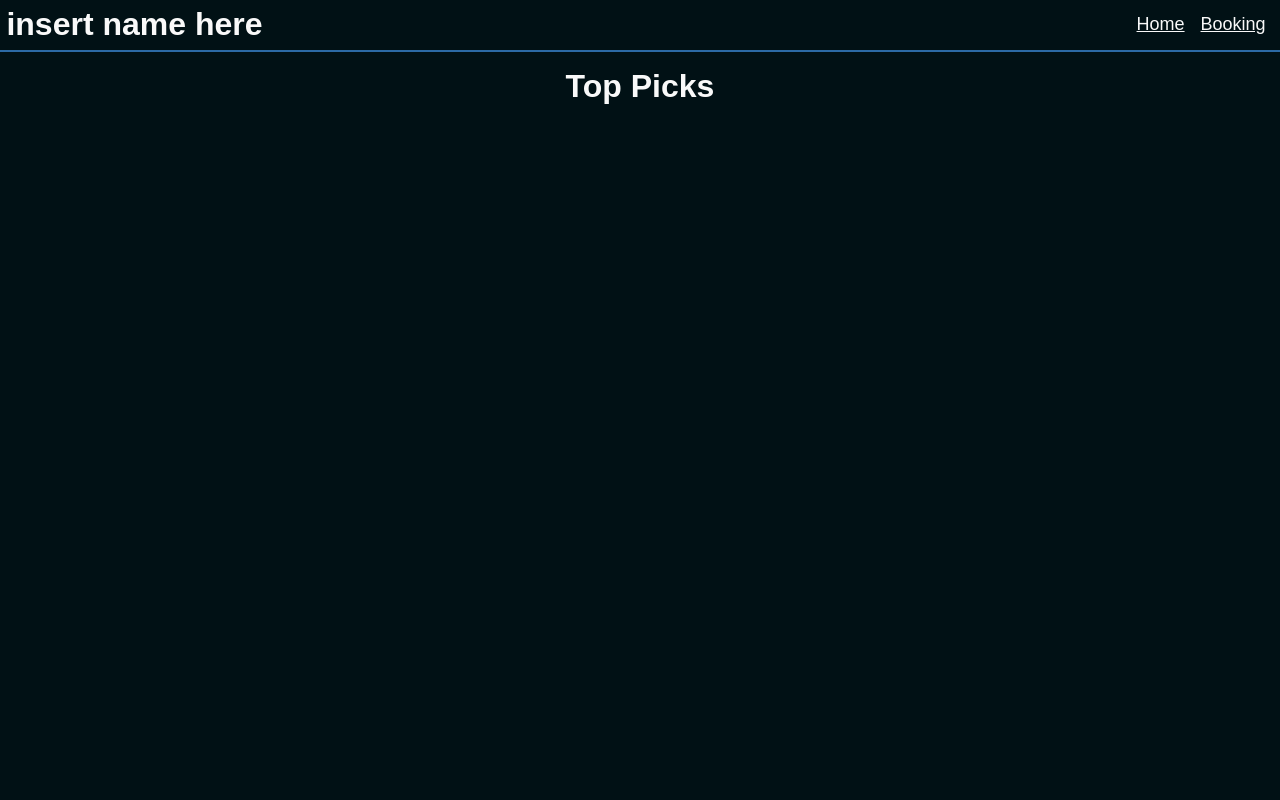
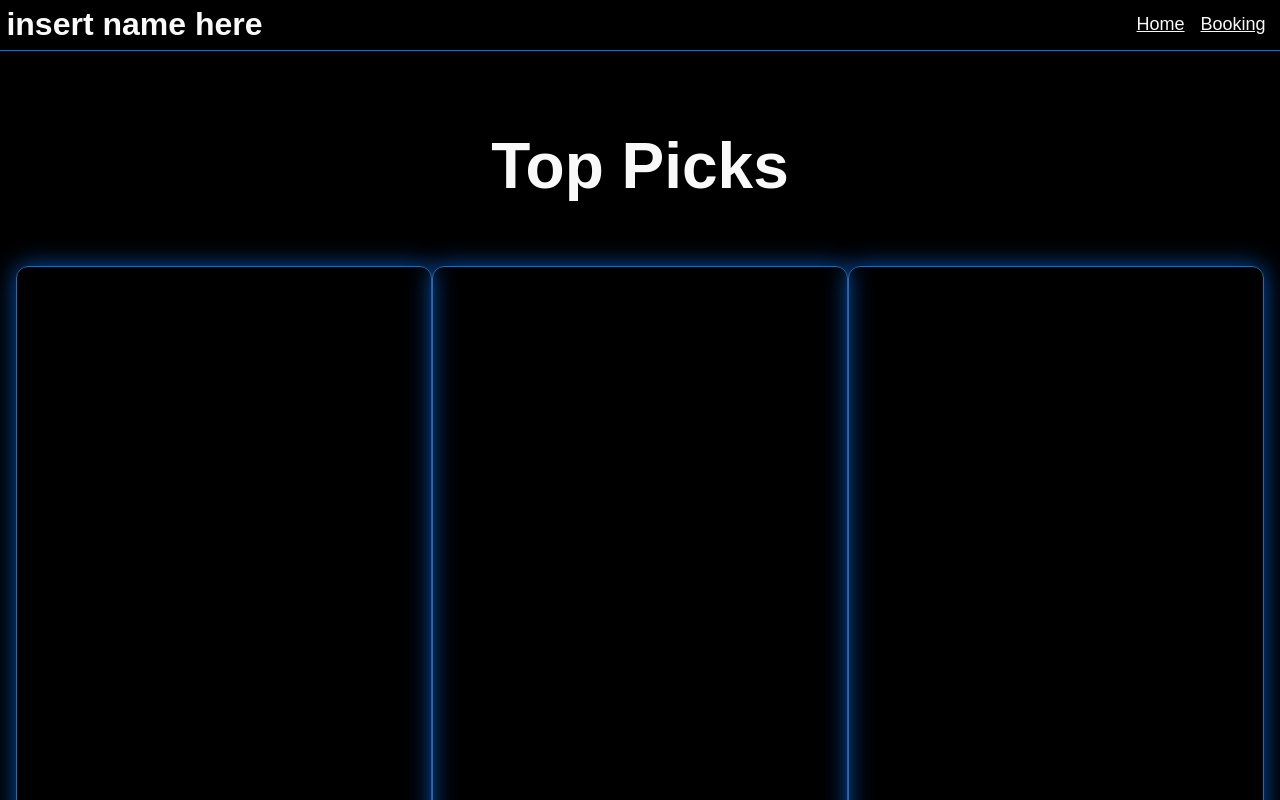
Before and after one commit to RS-GoogleCoder/hackathon2025, a Next.js app: page / in a window 1280 px wide. Shown: the top 800 px of the page. Built offline with nearby package versions, Linux system fonts and the light colour scheme.

Commit message:
css glowing stuff

```diff
--- a/app/components/header/header.scss
+++ b/app/components/header/header.scss
@@ -2,7 +2,7 @@
   position: sticky;
   top: 0;
   z-index: 1000;
-  border-bottom: 2px solid var(--accent);
+  border-bottom: 1px solid var(--accent);
   padding: 0.4rem;
   display: flex;
   flex-direction: row;
--- a/app/globals.scss
+++ b/app/globals.scss
@@ -1,5 +1,5 @@
 :root {
-  --background: #011115;
+  --background: #000000;
   --foreground: #f9f9f9;
   --accent: #2c6aa5;
 }
--- a/app/page.scss
+++ b/app/page.scss
@@ -7,9 +7,41 @@
 --button-secondary-hover: #f2f2f2;
 */
 .heading-container {
+  margin-top: 5%;
   width: 100%;
 }
 
 .top-picks {
   text-align: center;
+  font-size: 4em;
 }
+.rec-container{
+  margin-top: 5%;
+  display: flex;
+  width: 100%;
+  height: auto;
+  justify-content: space-evenly;
+
+}
+.rec-1{
+  border: 1px solid var(--accent);
+  height: 45rem;
+  width: 30rem;
+  border-radius: 12px;
+  box-shadow: 0px 0px 25px 0px rgba(4,90,196,0.9);
+
+}
+.rec-2{
+  border: 1px solid var(--accent);
+  height: 45rem;
+  width: 30rem;
+  border-radius: 12px;
+  box-shadow: 0px 0px 25px 0px rgba(4,90,196,0.9);
+}
+.rec-3{
+  border: 1px solid var(--accent);
+  height: 45rem;
+  width: 30rem;
+  border-radius: 12px;
+  box-shadow: 0px 0px 25px 0px rgba(4,90,196,0.9);
+}
--- a/app/page.tsx
+++ b/app/page.tsx
@@ -4,7 +4,17 @@ export default function Page() {
     return (
         <>
             <div className={"heading-container"}><h1 className={"top-picks"}>Top Picks</h1></div>
+            <div className="rec-container">
+              <div className="rec-1">
 
+              </div>
+              <div className="rec-2">
+
+              </div>
+              <div className="rec-3">
+
+              </div>
+            </div>
         </>
     )
 }
```
